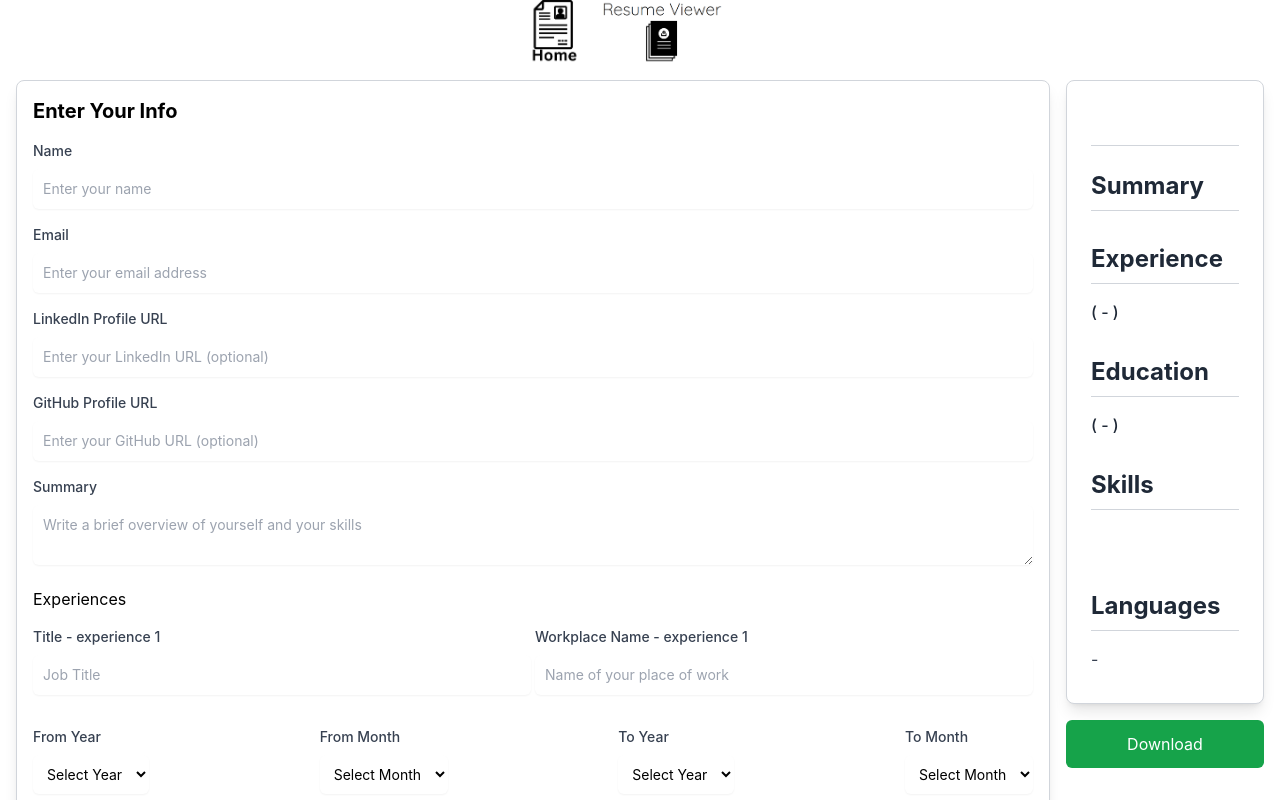
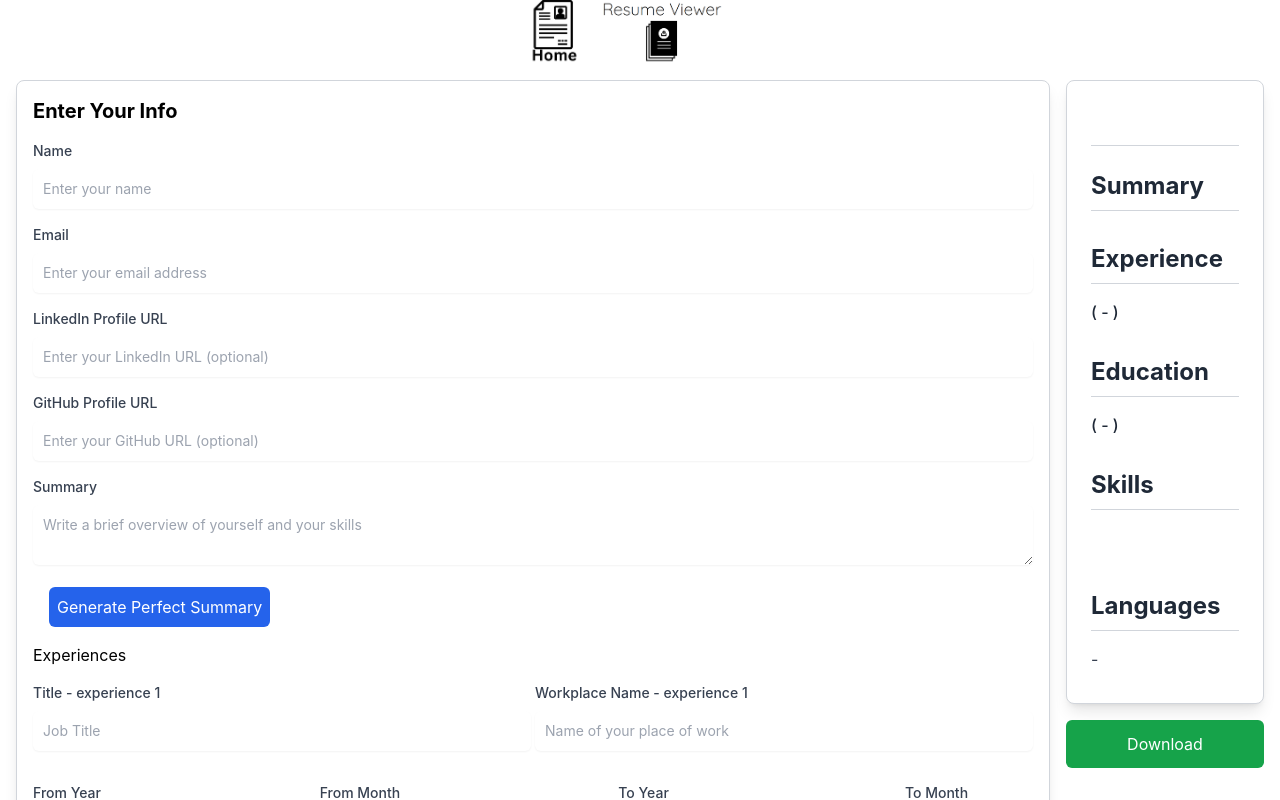
Before and after one commit to barGav1/Yosef, a React (Create React App) app: page /ResumeMaker in a window 1280 px wide. Shown: the top 800 px of the page. Built offline with nearby package versions, Linux system fonts and the light colour scheme.

Commit message:
add open ai

```diff
--- a/src/pages/ResumeMaker.js
+++ b/src/pages/ResumeMaker.js
@@ -511,6 +511,21 @@ const ResumeMaker = () => {
     return <div>Loading...</div>;
   }
 
+  const generatePerfectSummary = async () => {
+    try {
+      const response = await axios.post(
+        "https://resumebackend-production.up.railway.app/generate-summary",
+        userData
+      );
+      if (response.status === 200) {
+        setUserData({ ...userData, summary: response.data.summary });
+      }
+    } catch (error) {
+      console.error("Error generating summary:", error);
+      alert("Failed to generate summary. Please try again.");
+    }
+  };
+
   return (
     <div>
       <div className="flex flex-row justify-center align-bottom">
@@ -562,7 +577,13 @@ const ResumeMaker = () => {
               placeholder="Write a brief overview of yourself and your skills"
               onChange={(e) => handleChange(e)}
             />
-
+            <button
+              type="button"
+              onClick={generatePerfectSummary}
+              className="ml-4 bg-blue-600 text-white p-2 rounded-md hover:bg-blue-700"
+            >
+              Generate Perfect Summary
+            </button>
             <h1>Experiences</h1>
             {userData.experiences.map((exp, i) => (
               <div key={i}>
```
